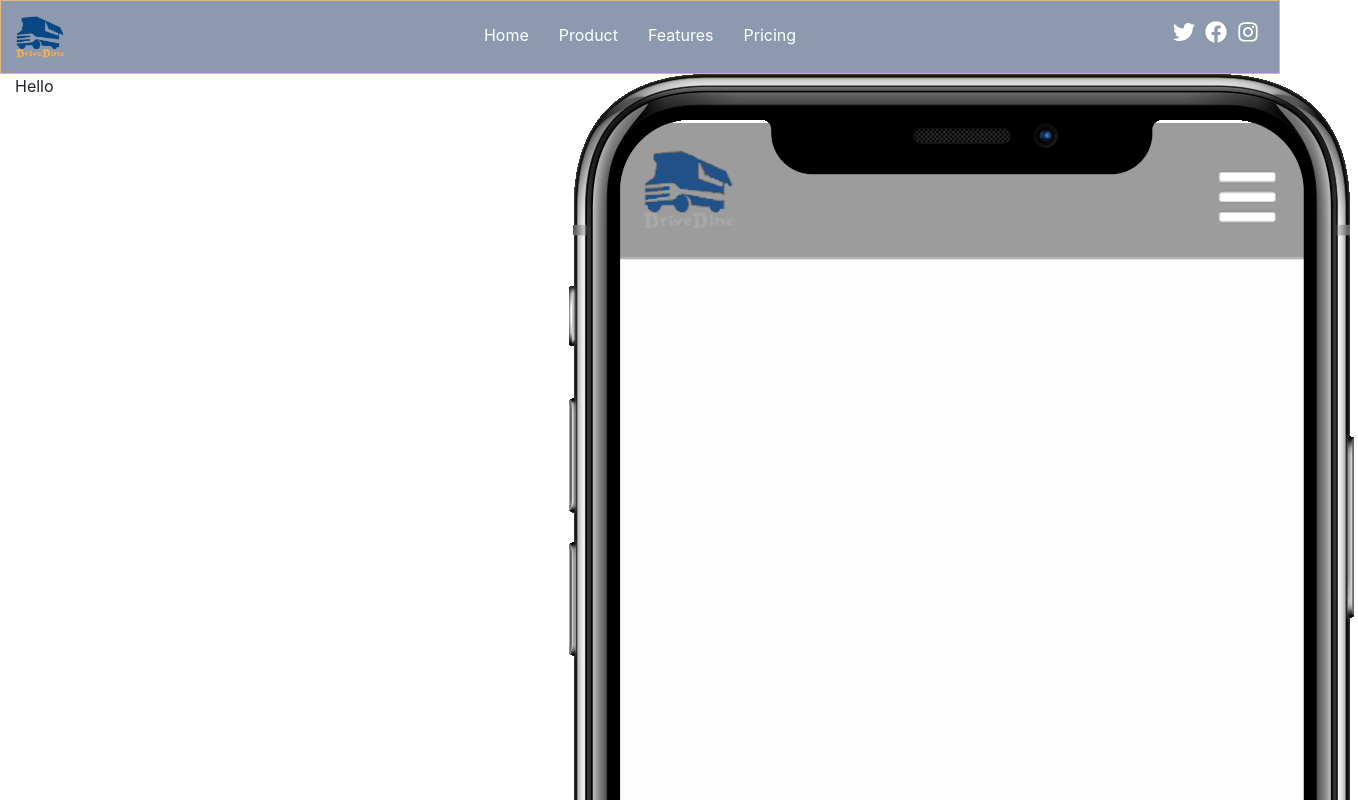
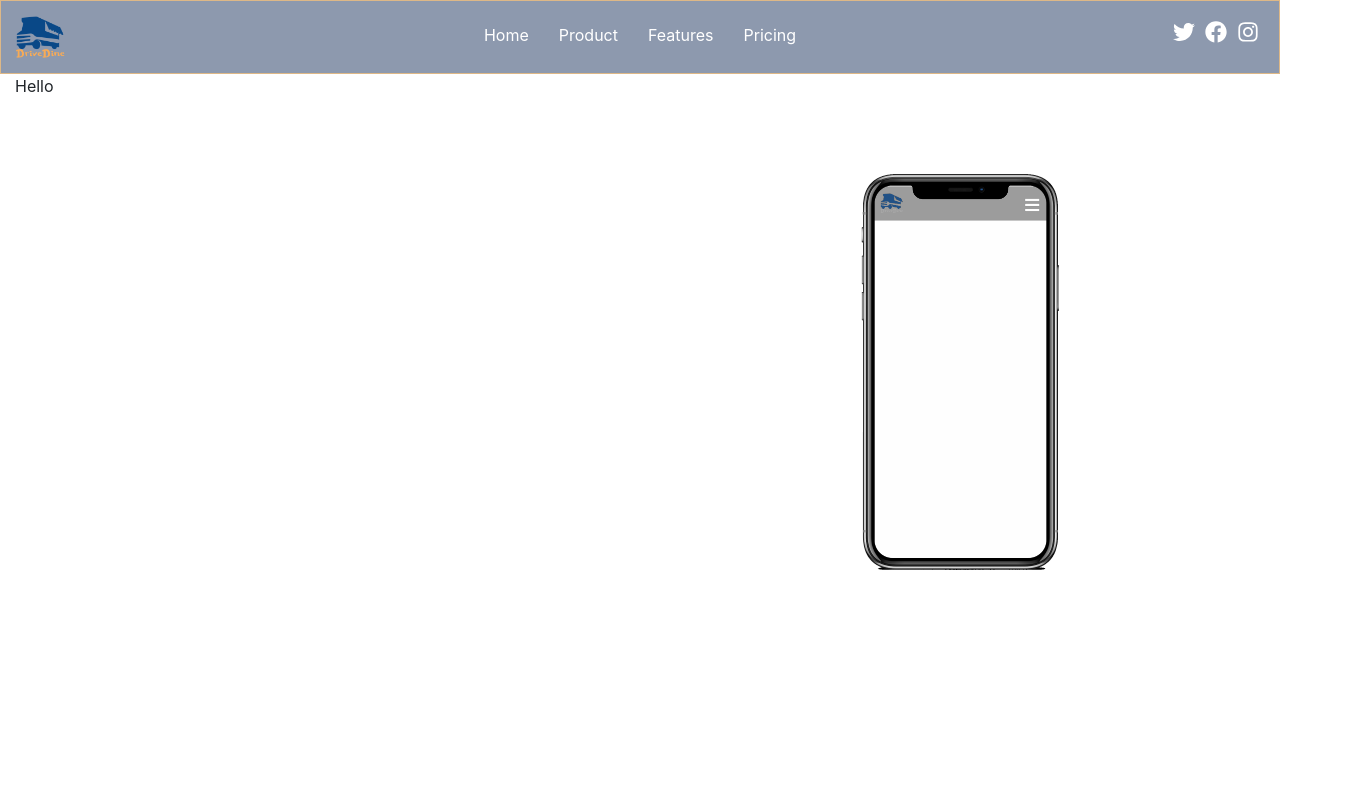
Before and after one commit to magnicent-8-node-react/drivedine, a React (Create React App) app: page / in a window 1280 px wide. Shown: the top 800 px of the page, 1358 px wide, since content can reach past the window. Built offline with nearby package versions, Linux system fonts and the light colour scheme.

Commit message:
Added: more styles

```diff
--- a/src/components/pages/home/home.module.css
+++ b/src/components/pages/home/home.module.css
@@ -3,22 +3,27 @@
     border: 1px solid burlywood;
     padding: 15px 0;
     background-color: #8d99ae;
-    color: white
+    color: white;
+    z-index: 2;
 }
 
 .header_img {
     width: 50px;
+    user-select: none;
+    -webkit-user-select: none; /* Chrome/Safari */
+    -moz-user-select: none; /* Firefox */
+    -ms-user-select: none; /* IE10+ */
 }
 
 .links_wrap {
     margin-top: 7px;
     text-align: center;
+    font-size: 16px;
 }
 
 .header_link {
     padding: 5px;
     margin: 0 10px;
-    font-size: 16px;
     color: white;
 }
 
@@ -50,6 +55,12 @@
     font-size: 34px;
 }
 
+/*************************** Landing *****************************/
+.landing_img {
+    width: 200px;
+    margin-top: 100px;
+}
+
 /*************************** Media Queries  *****************************/
 /* Extra large devices (large desktops, 1200px and up) */
 @media (min-width: 1200px) {
@@ -63,6 +74,11 @@
 
 /* Large devices (desktops, 992px and down) */
 @media (max-width: 992px) {
+    .links_wrap {
+        margin-top: 10px;
+        font-size: 20px;
+    }
+
     .links_wrap, .icons_wrap {
         display: none;
     }
@@ -75,10 +91,6 @@
         display: flex;
         flex-direction: column;
     }
-
-
-
-
 }
 
 /* Medium devices (tablets, 768px and down) */
```
